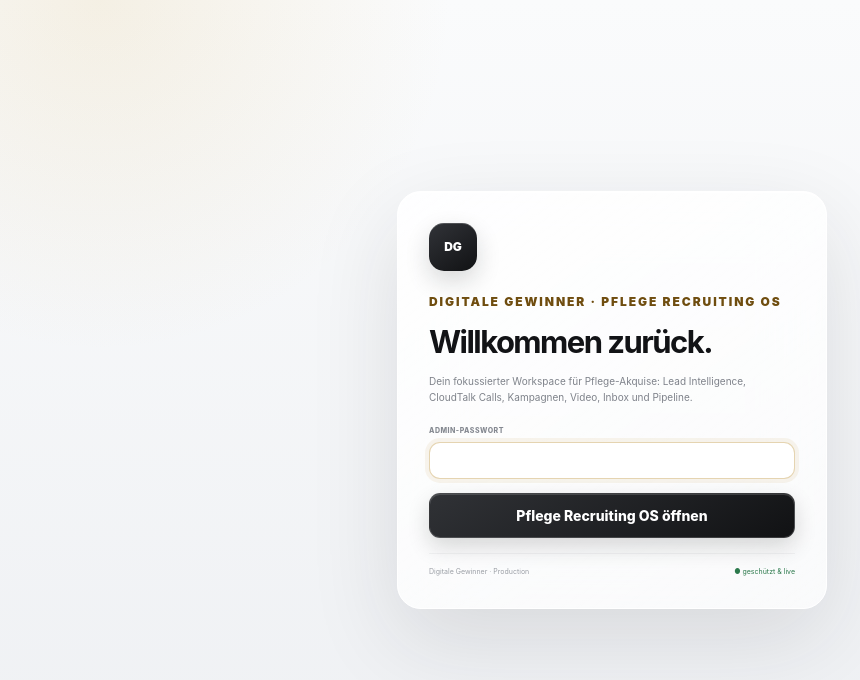
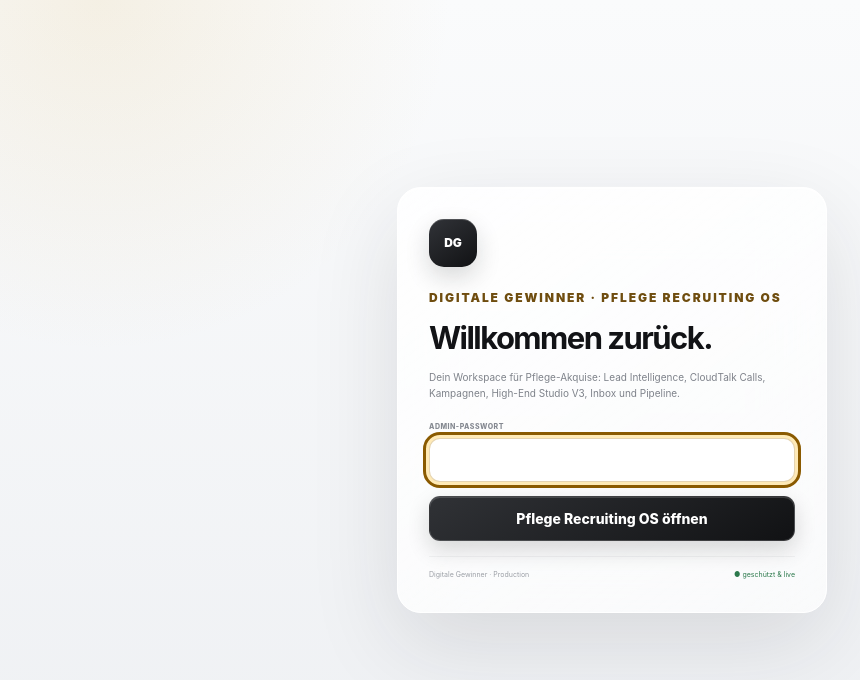
Before and after one commit to ravoeee-droid/digitalegewinner-outbound, a Next.js app: page /login in a window 1280 px wide. Shown: the top 680 px of the page, without its empty margins (28-888 px from the left). Built offline with nearby package versions, Linux system fonts and the light colour scheme.

Commit message:
feat: make login WCAG AA friendly and reference Studio V3

```diff
--- a/app/login/page.tsx
+++ b/app/login/page.tsx
@@ -24,16 +24,18 @@
     setLoading(false);
   }
 
-  return <main className="login-launch">
-    <form onSubmit={submit}>
-      <div className="login-mark">DG</div>
+  return <main className="login-launch login-a11y" aria-labelledby="login-title">
+    <form onSubmit={submit} aria-busy={loading}>
+      <div className="login-mark" aria-hidden="true">DG</div>
       <span className="launch-kicker">DIGITALE GEWINNER · PFLEGE RECRUITING OS</span>
-      <h1>Willkommen zurück.</h1>
-      <p>Dein fokussierter Workspace für Pflege-Akquise: Lead Intelligence, CloudTalk Calls, Kampagnen, Video, Inbox und Pipeline.</p>
-      <label>Admin-Passwort<input name="password" type="password" autoFocus required /></label>
-      {error && <p className="login-error">{error}</p>}
+      <h1 id="login-title">Willkommen zurück.</h1>
+      <p>Dein Workspace für Pflege-Akquise: Lead Intelligence, CloudTalk Calls, Kampagnen, High-End Studio V3, Inbox und Pipeline.</p>
+      <label htmlFor="admin-password">Admin-Passwort
+        <input id="admin-password" name="password" type="password" autoComplete="current-password" autoFocus required aria-invalid={Boolean(error)} aria-describedby={error ? "login-error" : undefined} />
+      </label>
+      {error && <p id="login-error" className="login-error" role="alert" aria-live="assertive">{error}</p>}
       <button disabled={loading} className="launch-primary">{loading ? "Prüfe…" : "Pflege Recruiting OS öffnen"}</button>
-      <div className="login-foot"><span>Digitale Gewinner · Production</span><span>● geschützt & live</span></div>
+      <div className="login-foot" aria-label="Systemstatus"><span>Digitale Gewinner · Production</span><span><span aria-hidden="true">●</span> geschützt & live</span></div>
     </form>
   </main>;
 }
```
